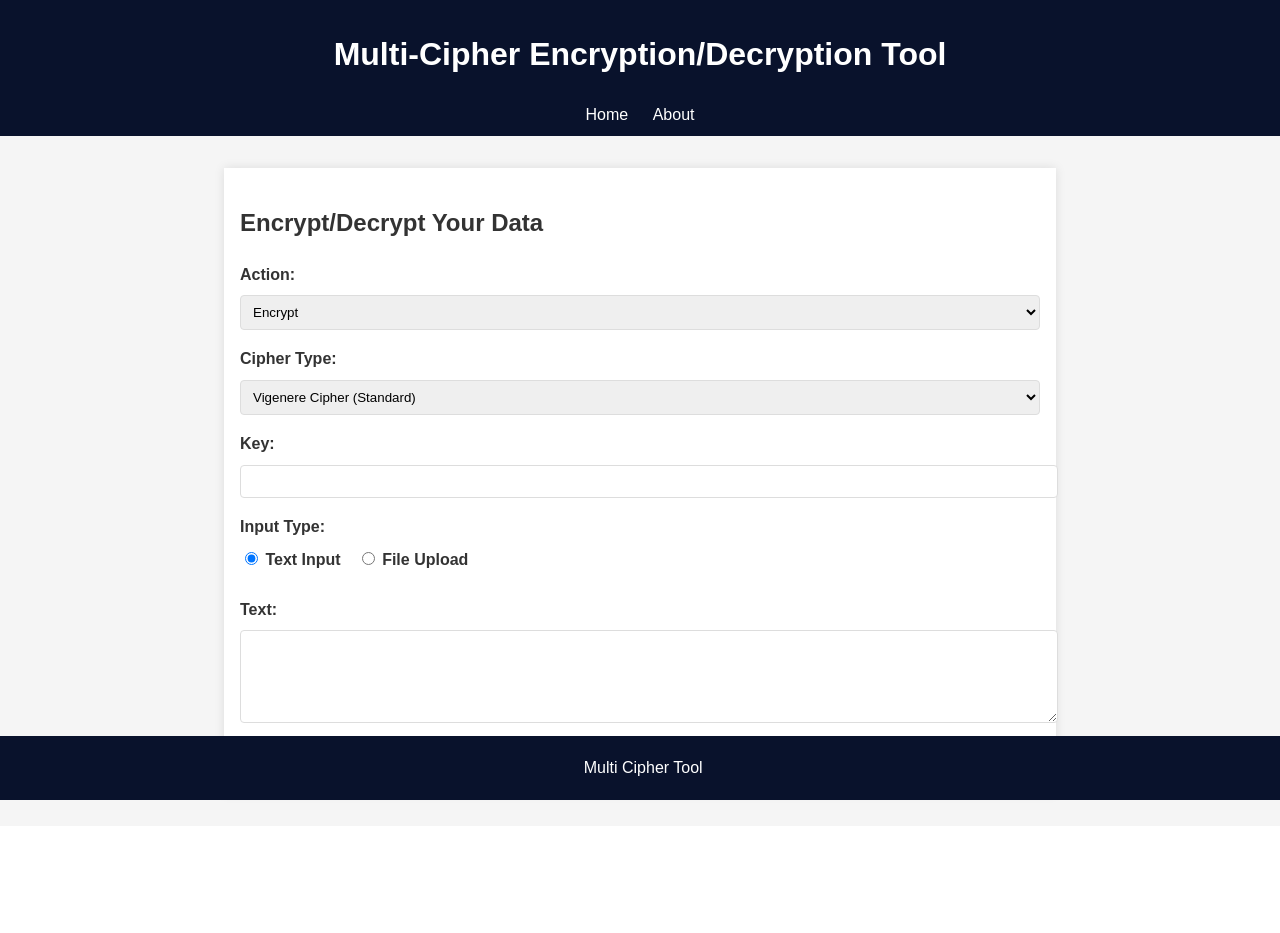
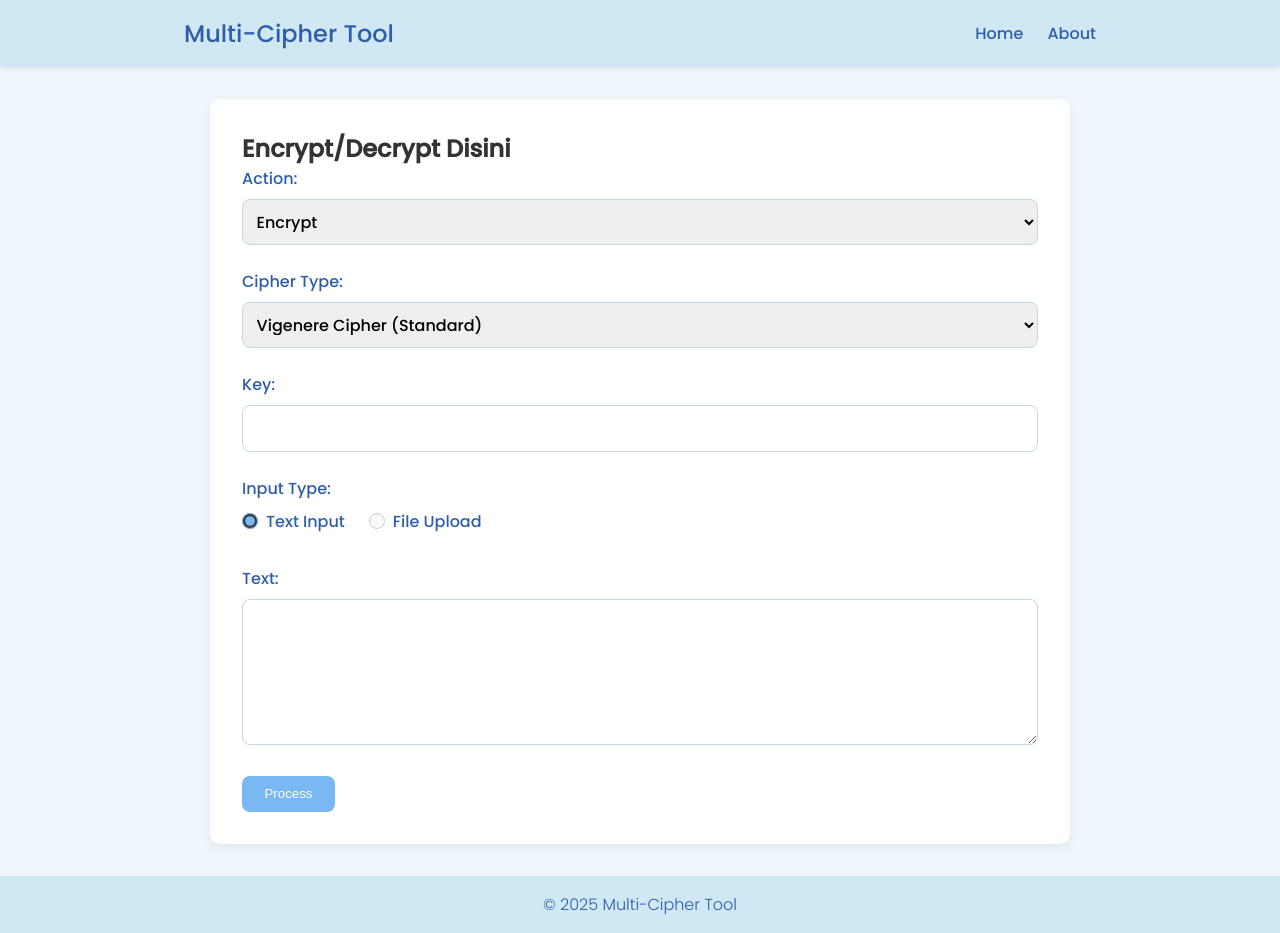
Before and after one commit to ToebagusFarhan/webcrypto, a Flask app: page / in a window 1280 px wide. Before the commit the page ends 800 px from the top, so only its background shows below. Run offline with Flask 3, Linux system fonts and the light colour scheme.

Commit message:
Visual redesign

```diff
--- a/app/controller/main_controller.py
+++ b/app/controller/main_controller.py
@@ -25,6 +25,27 @@ def format_extended_ciphertext(ciphertext):
     return ' '.join(f'{ord(c):02x}' for c in ciphertext)
 
 def process_text_cipher(action, cipher_type, text, key, a=None, b=None, size=None):
+    """Memproses teks menggunakan berbagai algoritma cipher.
+    Fungsi ini menangani berbagai jenis operasi cipher (enkripsi/dekripsi)
+    berdasarkan jenis cipher dan parameter yang ditentukan.
+    Args:
+        action (str): Aksi yang akan dilakukan ('encrypt' atau 'decrypt')
+        cipher_type (str): Jenis cipher yang digunakan ('vigenere', 'auto_key_vigenere',
+                          'extended_vigenere', 'affine', 'playfair', 'hill')
+        text (str): Teks masukan yang akan diproses
+        key (str): Kunci enkripsi/dekripsi
+        a (int, optional): Parameter 'a' untuk cipher affine. Default: None.
+        b (int, optional): Parameter 'b' untuk cipher affine. Default: None.
+        size (int, optional): Ukuran matriks untuk cipher hill. Default: None.
+    Returns:
+        dict: Dictionary yang berisi:
+            - {'ciphertext': str} untuk enkripsi
+            - {'plaintext': str} untuk dekripsi
+            - {'error': str} jika terjadi kesalahan
+            - Untuk enkripsi extended_vigenere juga menyertakan {'raw_cipher': str}
+    Raises:
+        ValueError: Jika parameter yang tidak valid diberikan untuk cipher affine atau hill
+    """
     result = {}
 
     if cipher_type == 'vigenere':
--- a/app/static/css/style.css
+++ b/app/static/css/style.css
@@ -1,120 +1,187 @@
-body {
-  font-family: Arial, sans-serif;
-  line-height: 1.6;
+/* Reset & Base */
+* {
   margin: 0;
   padding: 0;
-  background-color: #f5f5f5;
-  color: #333;
+  box-sizing: border-box;
 }
 
-header {
-  background-color: #09122c;
-  color: white;
-  padding: 0.5rem;
-  text-align: center;
+body {
+  font-family: "Poppins", sans-serif;
+  background: #eef5fb; /* light pastel blue */
+  color: #333;
+  display: flex;
+  flex-direction: column;
+  min-height: 100vh;
 }
 
-nav a {
-  color: white;
-  margin: 0 10px;
-  text-decoration: none;
+/* Header */
+header {
+  background: #cfe8f3; /* pastel blue */
+  box-shadow: 0 2px 6px rgba(0, 0, 0, 0.06);
 }
 
-.container {
-  max-width: 800px;
-  margin: 2rem auto;
-  padding: 1rem;
-  background: white;
-  box-shadow: 0 0 10px rgba(0, 0, 0, 0.1);
+.header-inner {
+  max-width: 960px;
+  margin: auto;
+  padding: 1rem 1.5rem;
+  display: flex;
+  align-items: center;
+  justify-content: space-between;
 }
 
+header h1 {
+  font-weight: 500;
+  font-size: 1.5rem;
+  color: #2e5eaa;
+}
+
+header nav a {
+  margin-left: 1.25rem;
+  font-weight: 500;
+  text-decoration: none;
+  color: #2e5eaa;
+  position: relative;
+  transition: color 0.2s ease;
+}
+
+header nav a::after {
+  content: "";
+  position: absolute;
+  left: 0;
+  bottom: -2px;
+  width: 0;
+  height: 2px;
+  background: #79b8f3;
+  transition: width 0.2s ease;
+}
+
+header nav a:hover {
+  color: #79b8f3;
+}
+
+header nav a:hover::after {
+  width: 100%;
+}
+
+/* Container */
+main .container,
+.container.result-container {
+  max-width: 860px;
+  margin: 2rem auto;
+  background: #ffffff;
+  padding: 2rem;
+  border-radius: 10px;
+  box-shadow: 0 4px 10px rgba(0, 0, 0, 0.05);
+}
+
+/* Forms */
 .form-group {
-  margin-bottom: 1rem;
+  margin-bottom: 1.5rem;
 }
 
 label {
   display: block;
   margin-bottom: 0.5rem;
-  font-weight: bold;
+  font-weight: 500;
+  color: #2e5eaa;
 }
 
-input[type="text"],
-input[type="number"],
-input[type="file"],
-textarea,
-select {
+input,
+select,
+textarea {
   width: 100%;
-  padding: 0.5rem;
-  border: 1px solid #ddd;
-  border-radius: 4px;
+  padding: 0.6rem;
+  border: 1px solid #c2d9eb;
+  border-radius: 8px;
+  font-family: inherit;
+  font-size: 1rem;
 }
 
-.radio-group {
-  display: flex;
-  gap: 1rem;
+textarea {
+  resize: vertical;
 }
 
 button,
-.button {
-  background-color: #3498db;
-  color: white;
+a.button {
+  background: #79b8f3;
+  color: #fff;
   border: none;
-  padding: 0.5rem 1rem;
-  border-radius: 4px;
+  padding: 0.65rem 1.4rem;
+  border-radius: 8px;
+  font-weight: 500;
   cursor: pointer;
+  display: inline-block;
   text-decoration: none;
-  display: inline-block;
+  transition: background 0.2s ease;
 }
 
 button:hover,
-.button:hover {
-  background-color: #2980b9;
+a.button:hover {
+  background: #58a6f0;
 }
 
-.text-box {
-  background-color: #f9f9f9;
-  padding: 1rem;
-  border: 1px solid #ddd;
-  border-radius: 4px;
-  white-space: pre-wrap;
-  word-wrap: break-word;
-}
-
-.ciphertext {
-  font-family: monospace;
-  letter-spacing: 1px;
-}
-
-.flash-messages {
+/* Flash Messages */
+.flash {
+  padding: 0.75rem 1rem;
+  border-radius: 8px;
   margin-bottom: 1rem;
-}
-
-.flash {
-  padding: 0.5rem;
-  margin-bottom: 0.5rem;
-  border-radius: 4px;
+  font-weight: 500;
 }
 
 .flash.error {
-  background-color: #ffdddd;
-  color: #d8000c;
+  background: #ffe4e1;
+  color: #c62828;
 }
 
 .flash.success {
-  background-color: #ddffdd;
-  color: #4f8a10;
+  background: #d0f0ff;
+  color: #0277bd;
 }
 
+/* Radio Group */
+.radio-group {
+  display: flex;
+  gap: 1.5rem;
+}
+
+.radio-group label {
+  display: flex;
+  align-items: center;
+  font-weight: 500;
+  cursor: pointer;
+}
+
+.radio-group input[type="radio"] {
+  accent-color: #79b8f3;
+  margin-right: 0.5rem;
+  width: 1rem;
+  height: 1rem;
+}
+
+/* Result Section */
 .result-section {
   margin-bottom: 2rem;
 }
 
+.result-section h3 {
+  color: #2e5eaa;
+  margin-bottom: 0.5rem;
+}
+
+.text-box {
+  background: #f5faff;
+  border: 1px solid #cfe8f3;
+  padding: 1rem;
+  border-radius: 6px;
+  white-space: pre-wrap;
+}
+
+/* Footer */
 footer {
+  margin-top: auto;
+  background: #cfe8f3;
   text-align: center;
-  padding: 0.2rem;
-  background-color: #09122c;
-  color: white;
-  position: fixed;
-  width: 100%;
-  bottom: 0;
+  padding: 1rem;
+  color: #2e5eaa;
+  font-weight: 300;
 }
--- a/app/static/js/script.js
+++ b/app/static/js/script.js
@@ -3,6 +3,7 @@ document.addEventListener('DOMContentLoaded', function() {
     const inputTypeRadios = document.querySelectorAll('input[name="input_type"]');
     const textInputDiv = document.getElementById('text_input');
     const fileInputDiv = document.getElementById('file_input');
+    const fileRadioInput = document.querySelector('input[name="input_type"][value="file"]');
 
     inputTypeRadios.forEach(radio => {
         radio.addEventListener('change', function() {
@@ -30,8 +31,27 @@ document.addEventListener('DOMContentLoaded', function() {
         // Show relevant parameters
         if (this.value === 'affine') {
             affineParams.style.display = 'block';
+            // Disable file input and switch to text input
+            fileRadioInput.disabled = true;
+            document.querySelector('input[name="input_type"][value="text"]').checked = true;
+            textInputDiv.style.display = 'block';
+            fileInputDiv.style.display = 'none';
         } else if (this.value === 'hill') {
             hillParams.style.display = 'block';
+            // Disable file input and switch to text input
+            fileRadioInput.disabled = true;
+            document.querySelector('input[name="input_type"][value="text"]').checked = true;
+            textInputDiv.style.display = 'block';
+            fileInputDiv.style.display = 'none';
+        } else if (this.value === 'extended_vigenere') {
+            // Enable file input for extended vigenere
+            fileRadioInput.disabled = false;
+        } else {
+            // Disable file input for other ciphers
+            fileRadioInput.disabled = true;
+            document.querySelector('input[name="input_type"][value="text"]').checked = true;
+            textInputDiv.style.display = 'block';
+            fileInputDiv.style.display = 'none';
         }
     });
 
--- a/app/templates/base.html
+++ b/app/templates/base.html
@@ -2,18 +2,23 @@
 <html lang="en">
 <head>
   <meta charset="UTF-8">
-    <meta name="viewport" content="width=device-width, initial-scale=1.0">
+  <meta name="viewport" content="width=device-width, initial-scale=1">
   <title>Multi-Cipher Tool</title>
+  <link
+    href="https://fonts.googleapis.com/css2?family=Poppins:wght@300;500&display=swap"
+    rel="stylesheet"
+  >
   <link rel="stylesheet" href="{{ url_for('static', filename='css/style.css') }}">
-
 </head>
 <body>
   <header>
-        <h1>Multi-Cipher Encryption/Decryption Tool</h1>
+    <div class="header-inner">
+      <h1>Multi-Cipher Tool</h1>
       <nav>
         <a href="{{ url_for('index') }}">Home</a>
         <a href="{{ url_for('about') }}">About</a>
       </nav>
+    </div>
   </header>
 
   <main>
@@ -26,12 +31,11 @@
         </div>
       {% endif %}
     {% endwith %}
-
     {% block content %}{% endblock %}
   </main>
 
   <footer>
-        <p>Multi Cipher Tool</p>
+    <p>© 2025 Multi-Cipher Tool</p>
   </footer>
 
   <script src="{{ url_for('static', filename='js/script.js') }}"></script>
--- a/app/templates/index.html
+++ b/app/templates/index.html
@@ -2,7 +2,7 @@
 
 {% block content %}
 <div class="container">
-    <h2>Encrypt/Decrypt Your Data</h2>
+    <h2>Encrypt/Decrypt Disini</h2>
 
     <form method="POST" enctype="multipart/form-data">
         <div class="form-group">
```
Also changed, not shown: app/templates/about.html (+6 -6 lines). Lines whose indentation alone changed are shown as unchanged.
